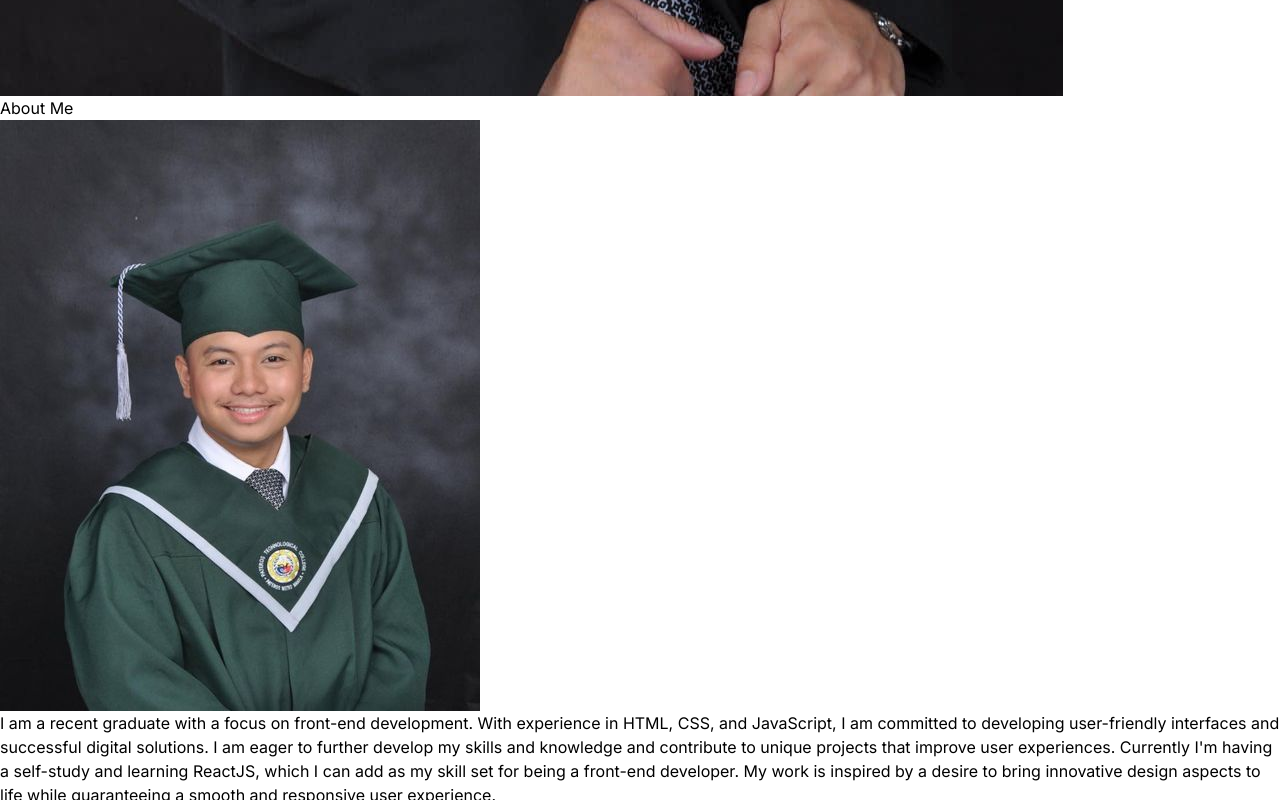
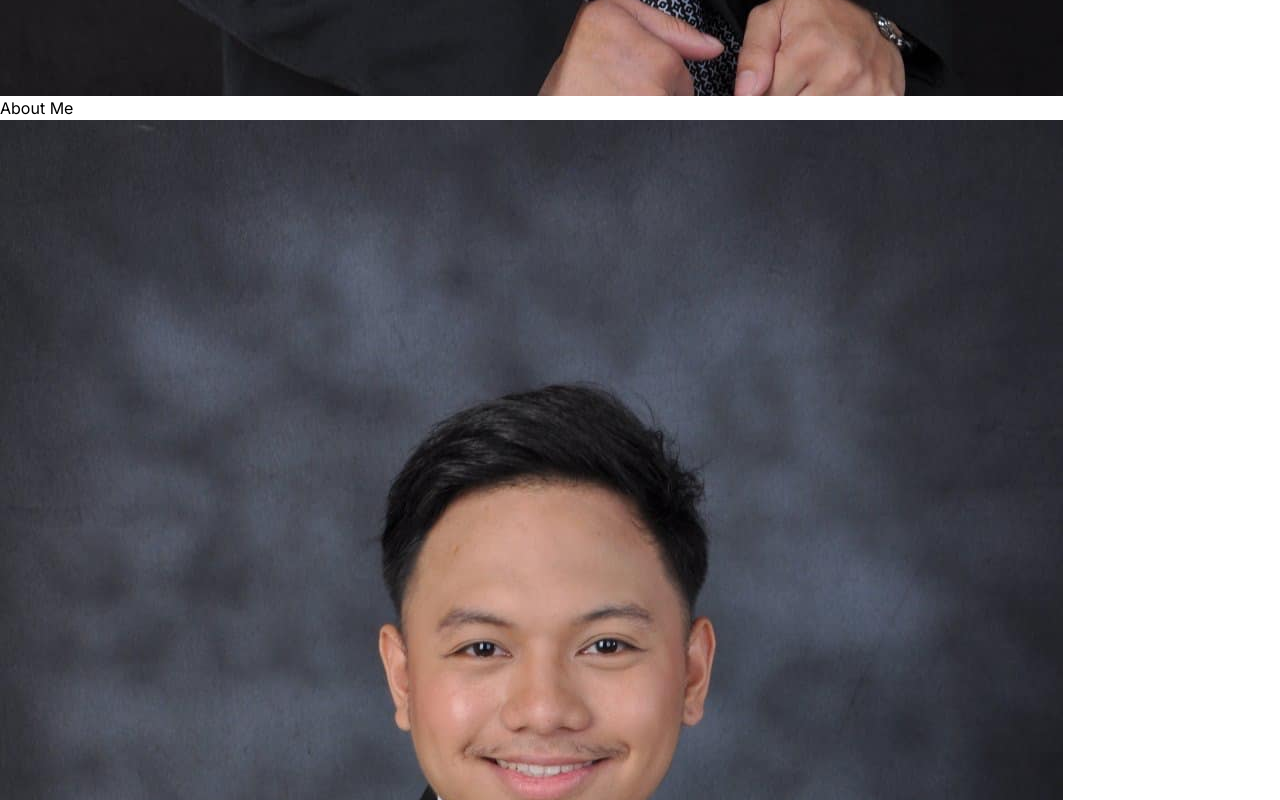
Before and after one commit to AlwinJamesM/my-portfolio, a React (Vite) app: page / in a window 1280 px wide. Shown: the part 1760-2560 px from the top of the page. Built offline with nearby package versions, Linux system fonts and the light colour scheme.

Commit message:
change pic

```diff
--- a/src/components/About.jsx
+++ b/src/components/About.jsx
@@ -1,4 +1,4 @@
-import profilepic2 from "../assets/profilepic2.jpg";
+import profilepic1 from "../assets/profilepic1.jpg";
 import { ABOUT_TEXT } from "../constants";
 import { motion } from "framer-motion";
 
@@ -19,7 +19,7 @@ const About = () => {
           <div className="flex items-center justify-center">
             <img
               className="w-full h-auto max-w-[250px] lg:max-w-[350px] rounded-2xl"
-              src={profilepic2}
+              src={profilepic1}
               alt=""
             />
           </div>
```
